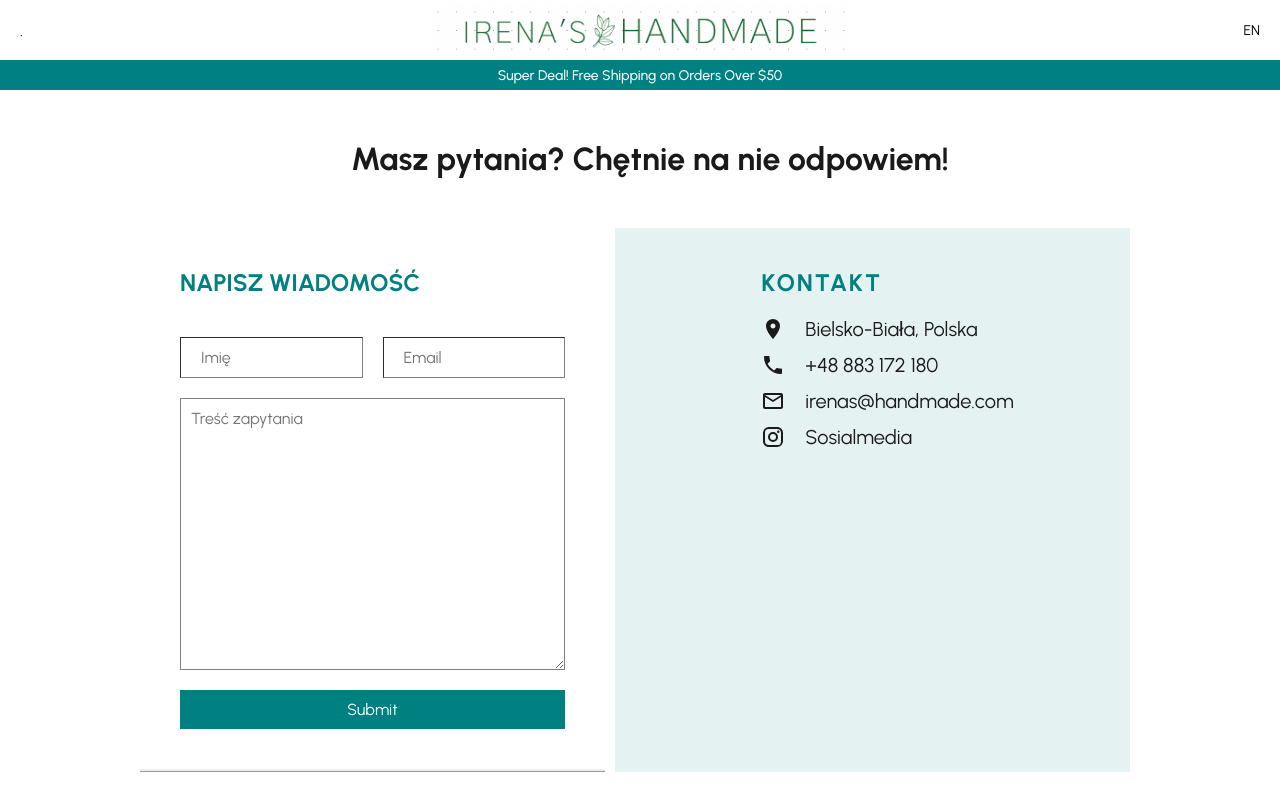
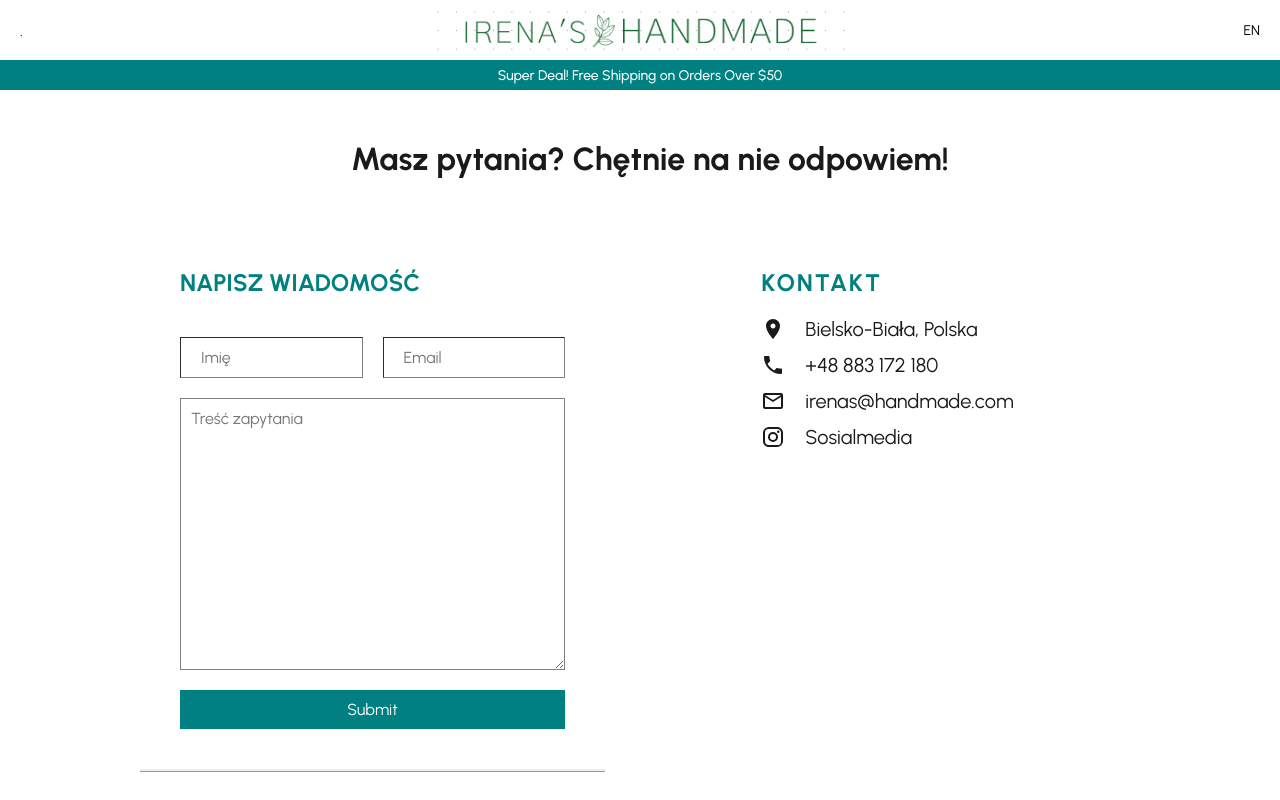
Before and after one commit to dariacz12/handmade-toys-shop, a React (Create React App) app: page / in a window 1280 px wide. Shown: the top 800 px of the page. Built offline with nearby package versions, Linux system fonts and the light colour scheme.

Commit message:
Removed Background color Contact Page (#12)

```diff
--- a/src/pages/ContactPage.jsx
+++ b/src/pages/ContactPage.jsx
@@ -109,7 +109,6 @@ const Title2 = styled.h2`
 `;
 const InfoContainer = styled.div`
   color: #1a1a1a;
-  background-color: rgb(0, 128, 128, 0.1);
   padding: 10px;
   margin: 20px 10px 30px 10px;
   display: flex;
```
